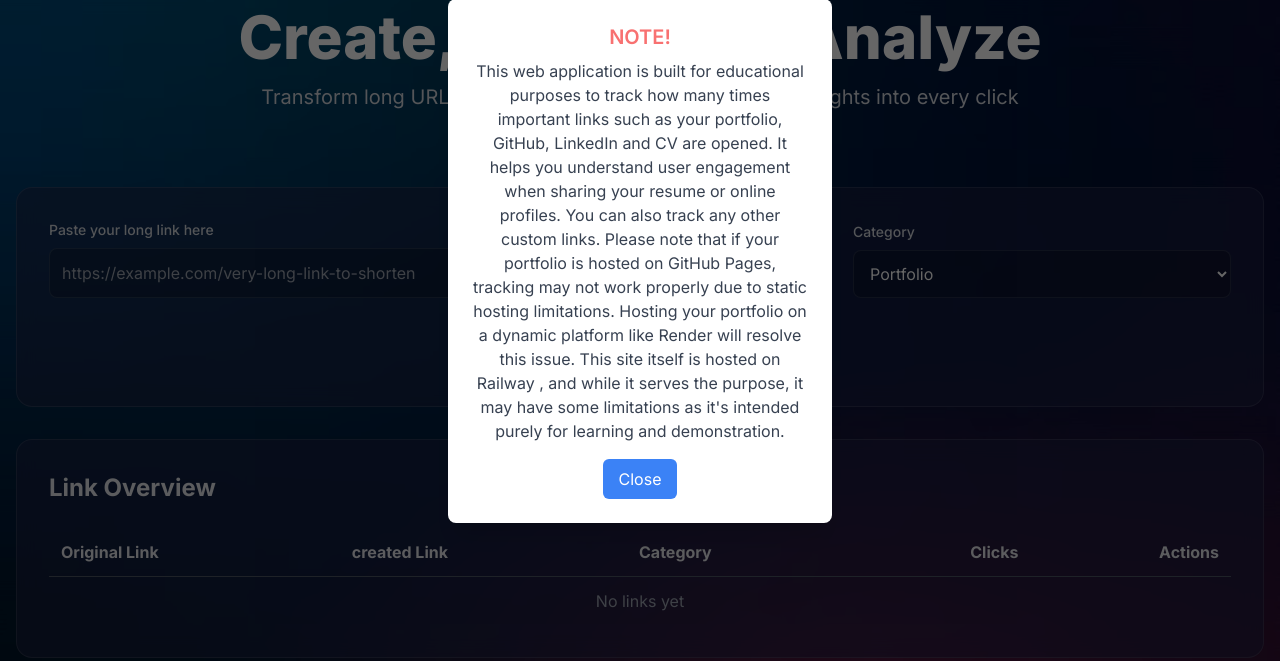
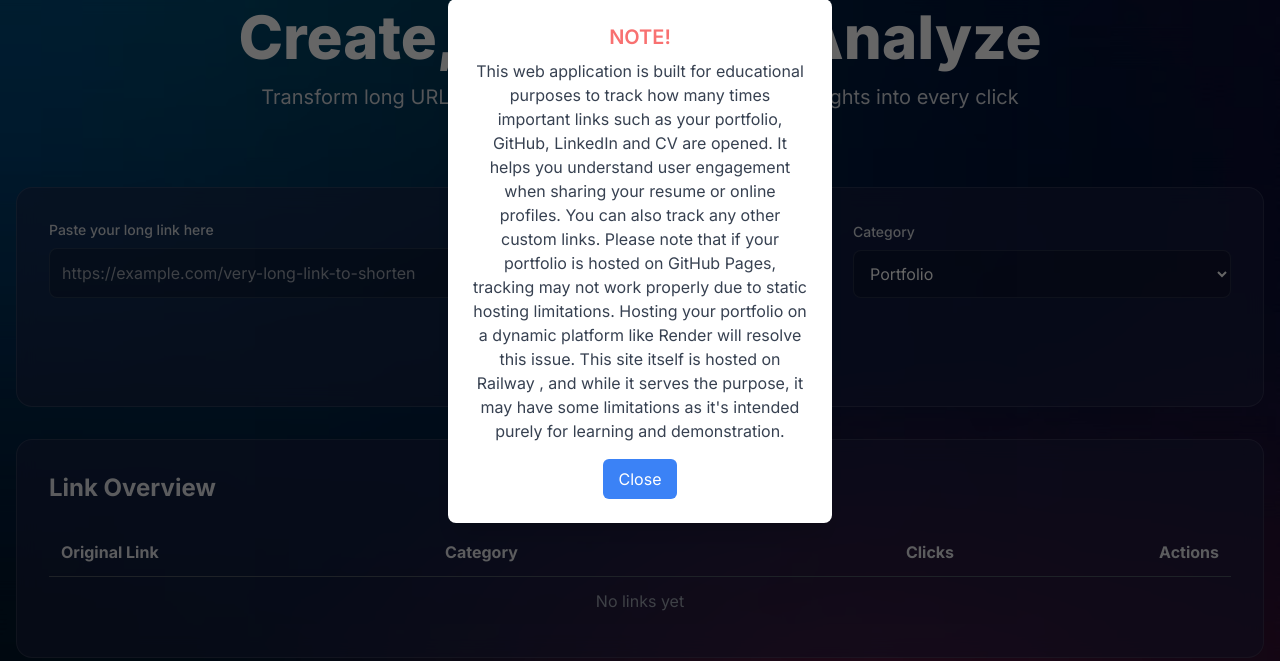
Before and after one commit to muhd-hanan/Link_Tracker, a Django app: page / in a window 1280 px wide. Shown: the part 139-800 px from the top of the page. Run offline with Django 5.2, Linux system fonts and the light colour scheme; the visitor is signed in with stand-in values (Sample User, id 1); some libraries are stand-ins or nearby versions.

Commit message:
32  commit

```diff
--- a/templates/index.html
+++ b/templates/index.html
@@ -189,7 +189,7 @@
                         <thead>
                             <tr class="border-b border-gray-600 ">
                                 <th class="p-3">Original Link</th>
-                                <th class="p-3">created Link</th>
+
                                 <th class="p-3">Category</th>
                                 <th class="p-3 text-right">Clicks</th>
                                 <th class="p-3 text-right">Actions</th>
@@ -200,14 +200,7 @@
                             {% for link in links %}
                             <tr class="border-b border-gray-700/50">
                                 <td class="p-3">{{ link.url }}</td>
-                                <td class="p-3">
 
-                                    <a href="{% url 'users:track_click' link.id %}" target="_blank"
-                                        class="text-green-400 underline">
-                                        {{ request.build_absolute_uri }}{% url 'users:track_click' link.id %}
-                                    </a>
-
-                                </td>
 
                                 <!-- ✅ Correct Category Display -->
                                 <td class="p-3">
```
